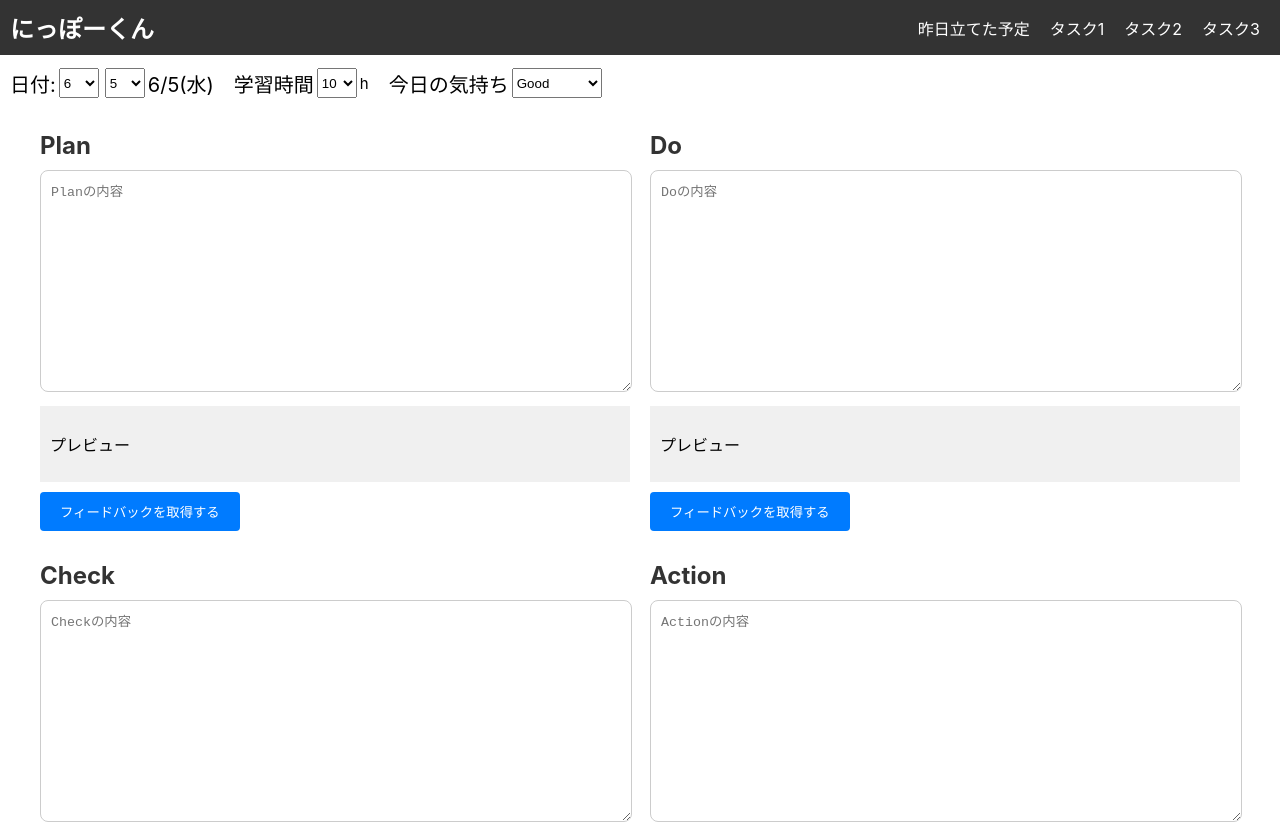
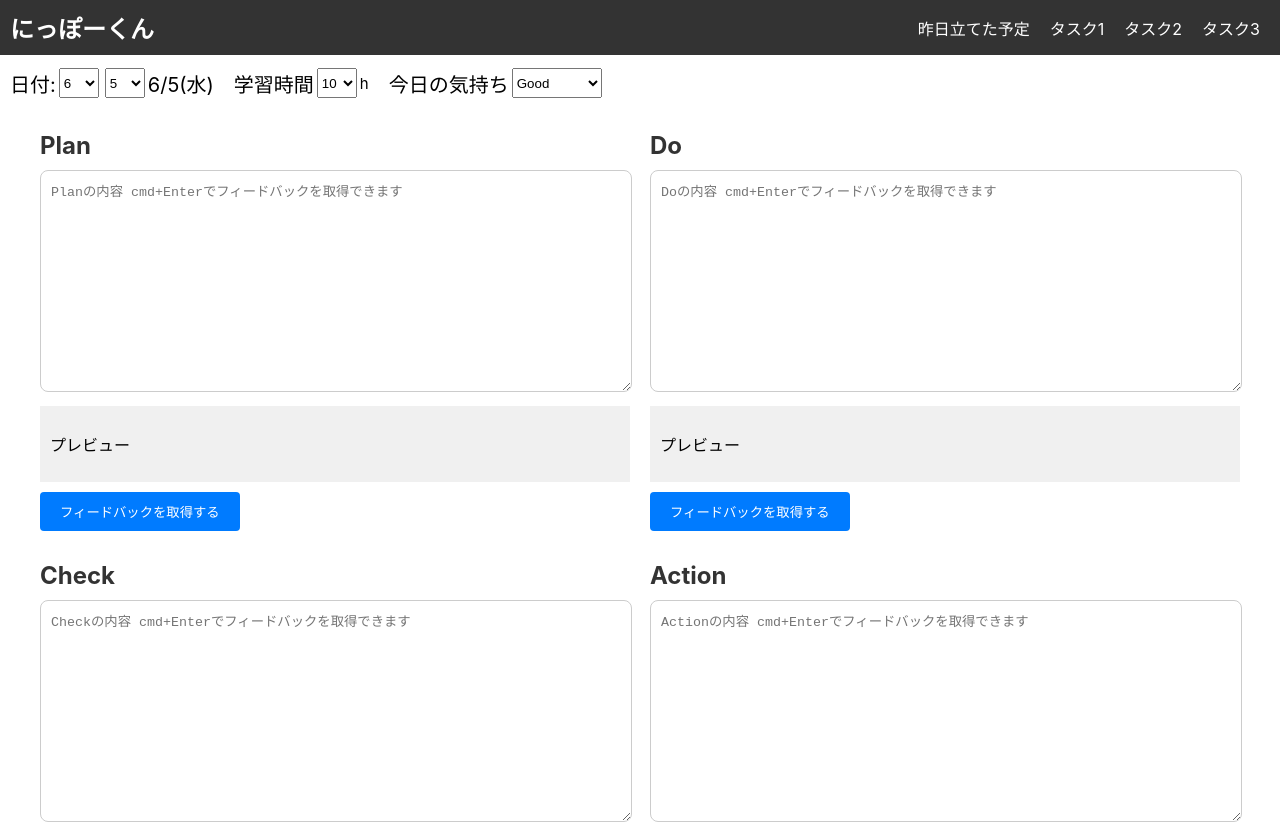
Before and after one commit to apprentice-team-3/DEV2, a React (Create React App) app in the folder nippo-kun/: page / in a window 1280 px wide. Shown: the top 824 px of the page. Built offline with nearby package versions, Linux system fonts and the light colour scheme.

Commit message:
Singleコンポーネントにてcmd+Enterを入力するとフィードバックを取得する処理を実装しました

```diff
--- a/nippo-kun/src/components/pdca/single/index.js
+++ b/nippo-kun/src/components/pdca/single/index.js
@@ -105,9 +105,14 @@ export default function Single({ title, placeholder, order = "PDCA" }) {
         <div className="single__textarea__block"></div>
         <textarea
           className="single__textarea"
-          placeholder={placeholder}
+          placeholder={`${placeholder} cmd+Enterでフィードバックを取得できます`}
           onChange={(e) => {
             setMarkdown(e.target.value);
+          }}
+          onKeyDown={(e) => {
+            if (e.key === "Enter" && e.metaKey) {
+              onFeedbackClick();
+            }
           }}
         ></textarea>
       </div>
```
